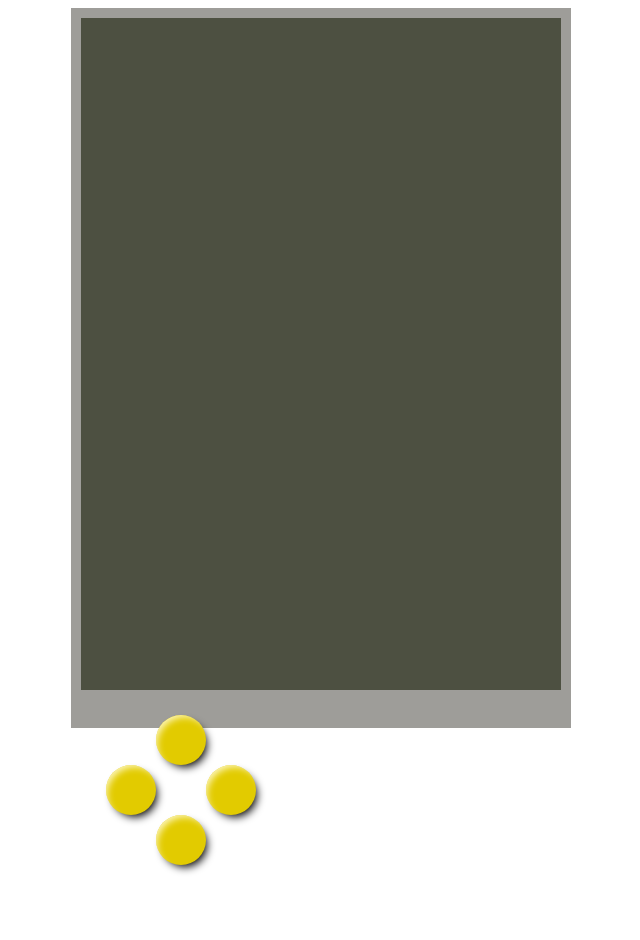
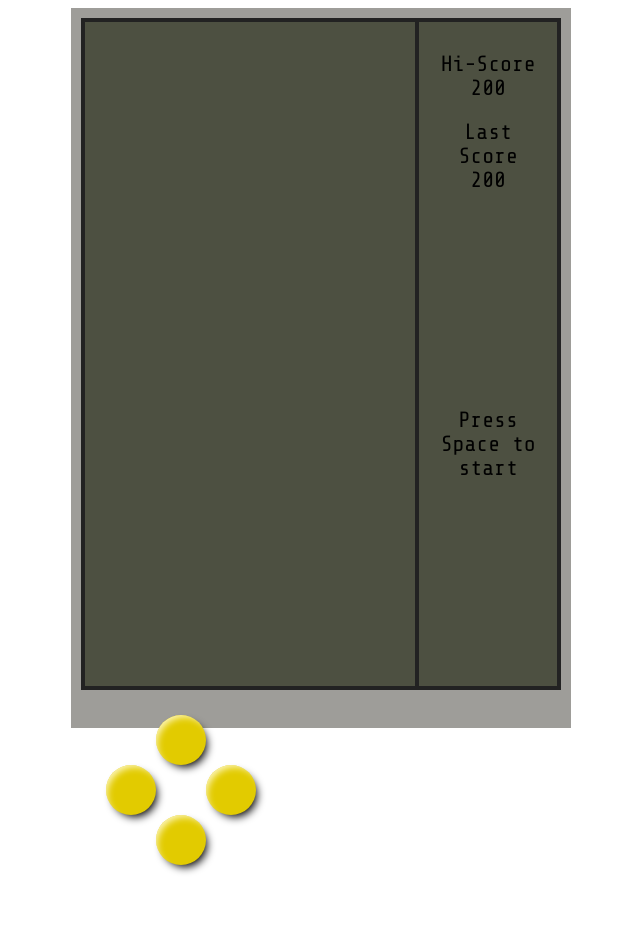
Before and after one commit to Jamshoot66/race, a website built with webpack: page public/index.html in a window 1280 px wide. Shown: the whole page, without its empty margins (319-959 px from the left). Built offline with nearby package versions, Linux system fonts and the light colour scheme.

Commit message:
add status bar

```diff
--- a/public/index.html
+++ b/public/index.html
@@ -6,16 +6,31 @@
 				content="width=device-width, user-scalable=no, initial-scale=1.0, maximum-scale=1.0, minimum-scale=1.0">
 	<meta http-equiv="X-UA-Compatible" content="ie=edge">
 	<title>Race</title>
+	<link href="https://fonts.googleapis.com/css2?family=Share+Tech+Mono&display=swap" rel="stylesheet">
 	<script src="https://threejs.org/build/three.js" defer></script>
 </head>
 <body>
 	<main class="main-container">
 		<div class="screen-ratio-provider">
 			<div class="screen">
-				<div class="screen__canvas" id="screen-render-container">
+				<section class="screen__canvas" id="screen-render-container">
 					<canvas id="screen-render-target"></canvas>
-				</div>
-				<div class="screen__info"></div>
+				</section>
+				<section class="screen__info">
+					<div class="info-block" id="hi-score">
+						<header class="info-block__header center">Hi-Score</header>
+						<div class="info-block__value center" >200</div>
+					</div>
+
+					<div class="info-block" id="score">
+						<header class="info-block__header center">Last Score</header>
+						<div class="info-block__value center" >200</div>
+					</div>
+
+					<div class="info-block info-block--maximize" id="description">
+						<div class="info-block__value center" >Press Space to start</div>
+					</div>
+				</section>
 			</div>
 		</div>
 		<div class="controllers-container">
--- a/src/scss/constants.scss
+++ b/src/scss/constants.scss
@@ -1,3 +1,4 @@
 $deviceBg: #9E9D99;
 $screenBg: #4D5041;
+$borderColor: #222;
 $button: #E2CB00;
--- /dev/null
+++ b/src/scss/generic.scss
@@ -0,0 +1,7 @@
+.center {
+	text-align: center;
+}
+
+.hidden {
+	display: none;
+}
--- a/src/scss/index.scss
+++ b/src/scss/index.scss
@@ -1,6 +1,9 @@
 @import "constants.scss";
 @import "utils.scss";
 
+@import "typography.scss";
 @import "main-container.scss";
 @import "screen.scss";
 @import "controllers.scss";
+@import "info-block.scss";
+@import "generic.scss";
--- /dev/null
+++ b/src/scss/info-block.scss
@@ -0,0 +1,11 @@
+.info-block {
+	margin-top: 20px;
+	display: flex;
+	justify-content: center;
+	align-items: center;
+	flex-direction: column;
+
+	&--maximize {
+		flex-grow: 1;
+	}
+}
--- a/src/scss/screen.scss
+++ b/src/scss/screen.scss
@@ -15,14 +15,24 @@
 	top: 0;
 	left: 0;
 	background-color: $screenBg;
+	border: 4px solid $borderColor;
+	box-sizing: border-box;
 
 	&__canvas {
 		@include debug;
 		width: 70%;
+		min-width: 70%;
+		box-sizing: border-box;
+
 	}
 
 	&__info {
 		@include debug;
 		width: 30%;
+		padding: 10px;
+		display: flex;
+		flex-direction: column;
+		border-left: 4px solid $borderColor;
+		box-sizing: border-box;
 	}
 }
--- /dev/null
+++ b/src/scss/typography.scss
@@ -0,0 +1,16 @@
+html {
+	font-family: 'Share Tech Mono', monospace;
+	font-size: 22px;
+
+	@media screen and (max-width: 576px) {
+		font-size: 20px;
+	}
+
+	@media screen and (max-width: 430px) {
+		font-size: 16px;
+	}
+
+	@media screen and (max-width: 430px) {
+		font-size: 14px;
+	}
+}
```
